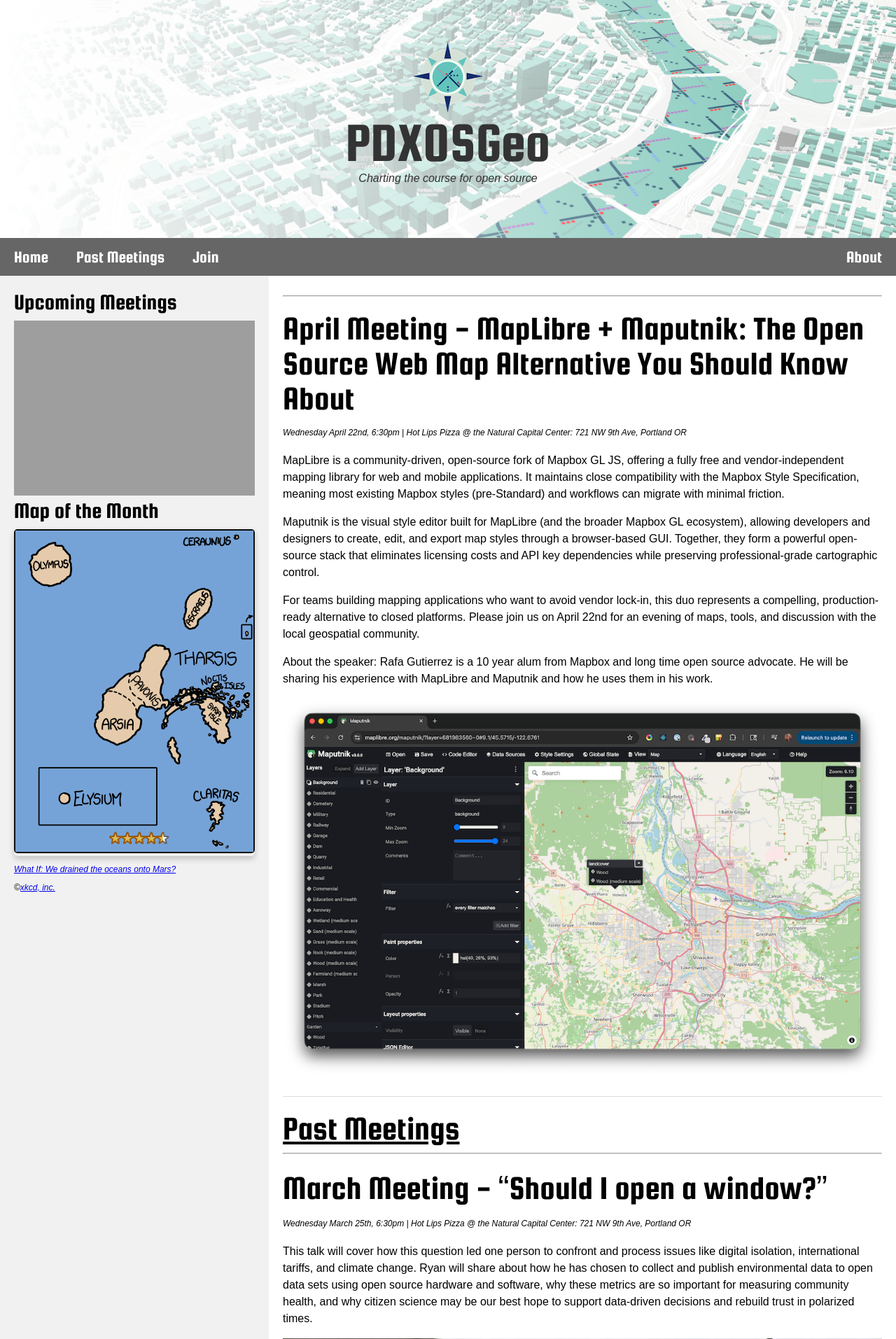
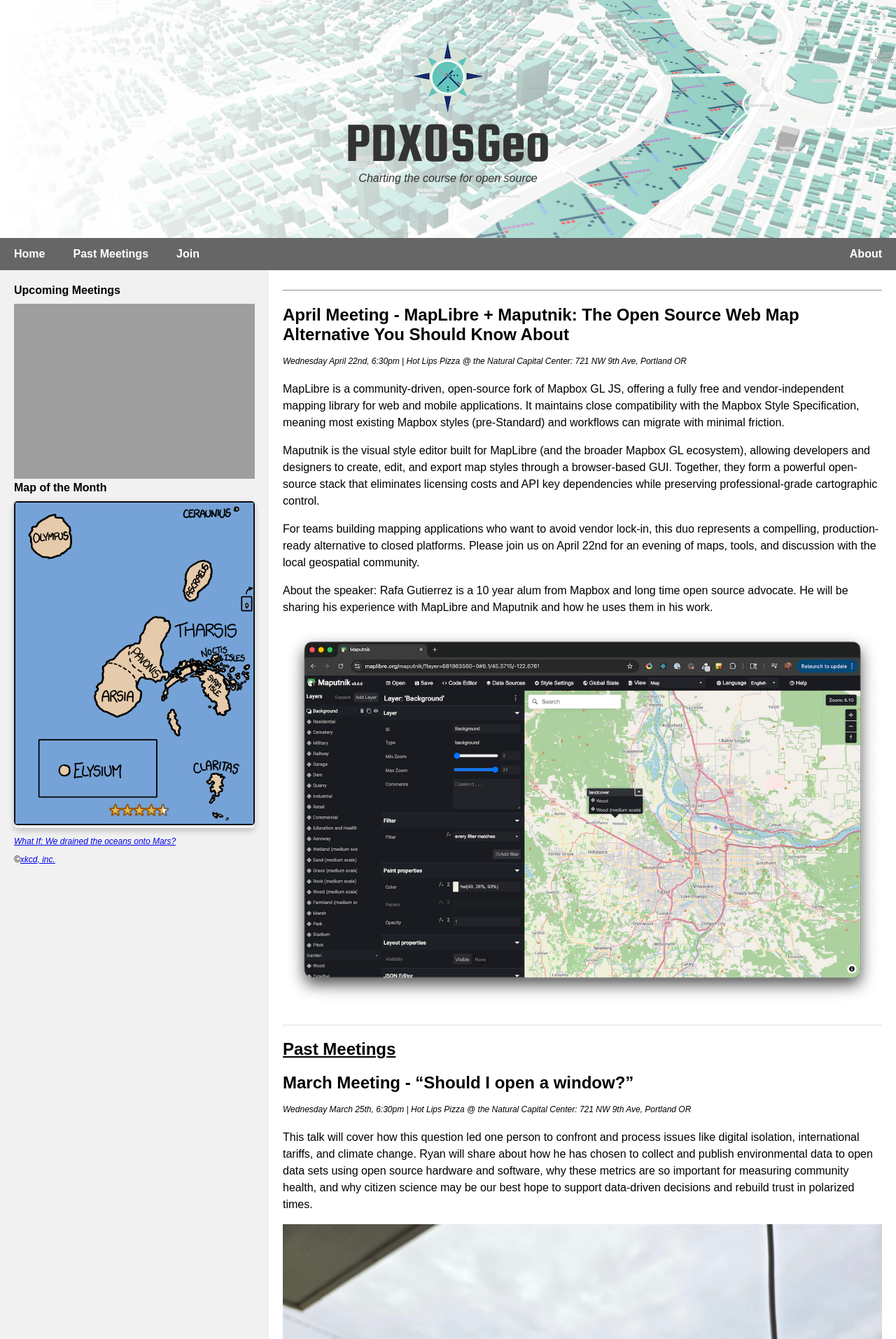
Before and after one commit to pdxosgeo/pdxosgeoweb, a PHP site: page / in a window 1280 px wide. Shown: the top 1913 px of the page at 70% size. Run offline with PHP 8.4, Linux system fonts and the light colour scheme; grey boxes are pictures that could not be loaded.

Commit message:
Update index.html and pdxosgeo.css
- Removed unnecessary horizontal rules and adjusted header formatting in index.html.
- Consolidated content for clarity in the "Happy New Year" section.
- Improved CSS styles for the navbar and header, including font adjustments and layout enhancements.

```diff
--- a/assets/css/pdxosgeo.css
+++ b/assets/css/pdxosgeo.css
@@ -13,11 +13,9 @@
   padding: 60px;
   text-align: center;
   color: #333;
-        background: linear-gradient(
-            to right,
+  background: linear-gradient(to right,
       rgba(255, 255, 255, 1),
-            rgba(255, 255, 255, 0)
-          ),
+      rgba(255, 255, 255, 0)),
     url("/assets/img/backgd-map.png");
   background-size: cover;
   /* align the content vertically */
@@ -26,6 +24,7 @@
   justify-content: left;
   align-items: center;
 }
+
 .header h1 {
   font-family: "Squada One", sans-serif;
   font-weight: 400;
@@ -34,6 +33,7 @@
   text-align: left;
   margin: 0;
 }
+
 .header .subheading {
   margin-top: 0;
   font-style: italic;
@@ -50,9 +50,9 @@
 
 /* Style the navigation bar links */
 .navbar a {
-        font-family: "squada one", sans-serif;
-        font-size: 1.5em;
-        font-weight: 200;
+  font-family: "poppins", sans-serif;
+  font-size: 1em;
+  font-weight: 600;
   float: left;
   display: block;
   color: white;
@@ -80,27 +80,30 @@
 
 /* Column container */
 .row {
-        display: -ms-flexbox; /* IE10 */
+  display: -ms-flexbox;
+  /* IE10 */
   display: flex;
-        -ms-flex-wrap: wrap; /* IE10 */
+  -ms-flex-wrap: wrap;
+  /* IE10 */
   flex-wrap: wrap;
 }
 
 /* Create two unequal columns that sits next to each other */
 /* Sidebar/left column */
 .side {
-        -ms-flex: 30%; /* IE10 */
+  -ms-flex: 30%;
+  /* IE10 */
   flex: 30%;
   background-color: #f1f1f1;
   padding: 20px;
 }
+
 .side h2 {
-        font-family: "Squada One", sans-serif;
+  font-family: "Poppins", sans-serif;
   font-weight: 600;
   font-style: normal;
-        font-size: 2em;
+  font-size: 1em;
   margin-top: 0;
-        font-weight: 200;
   margin-bottom: 10px;
 }
 
@@ -115,6 +118,7 @@
   font-style: italic;
   font-size: 0.75em;
 }
+
 .side .motm {
   width: 100%;
   border-radius: 5px;
@@ -128,36 +132,40 @@
 
 /* Main column */
 .main {
-        -ms-flex: 70%; /* IE10 */
+  -ms-flex: 70%;
+  /* IE10 */
   flex: 70%;
   background-color: white;
   padding: 20px;
   line-height: 1.5em;
 }
+
 .main h2 {
-        font-family: "Squada One", sans-serif;
-        font-weight: 200;
+  font-family: "Poppins", sans-serif;
+  font-weight: 600;
   font-style: normal;
-        font-size: 3em;
+  font-size: 1.5em;
   margin-top: 20px;
-        font-weight: 200;
-        /* font-size: 1.5em; */
   margin-bottom: 10px;
   line-height: normal;
 }
+
 .main .topic {
   font-weight: 600;
 }
+
 .main .byline {
   font-style: italic;
   font-size: 0.75em;
 }
+
 /* join */
 .join {
   padding: 20px;
   text-align: center;
   background: #ddd;
 }
+
 .join h2 {
   font-family: "Squada One", sans-serif;
   font-weight: 400;
@@ -168,6 +176,7 @@
   /* font-size: 1.5em; */
   margin-bottom: 10px;
 }
+
 .join .logos {
   display: flex;
   /* column */
@@ -175,10 +184,12 @@
   justify-content: space-evenly;
   align-items: center;
 }
+
 .join img {
   /* padding: 20px; */
   max-width: 150px;
 }
+
 .about {
   overflow: hidden;
   background-color: #333;
@@ -188,14 +199,14 @@
   color: white;
   text-align: center;
 }
+
 .about h2 {
-        font-family: "Squada One", sans-serif;
+  font-family: "Poppins", sans-serif;
   font-weight: 400;
-        font-size: 3em;
+  font-size: 1.5em;
   font-style: normal;
   margin-top: 0;
-        font-weight: 200;
-        /* font-size: 1.5em; */
+  font-weight: 600;
   margin-bottom: 10px;
 }
 
@@ -206,19 +217,12 @@
   text-decoration: underline;
 }
 
-      .well {
-        background: #f1f1f1;
-        border: 1px solid #ccc;
-        border-radius: 0.5rem;
-        margin: 20px 0;
-        padding: 1rem 2rem;
-      }
-
 /* Responsive layout - when the screen is less than 700px wide, make the two columns stack on top of each other instead of next to each other */
 @media screen and (max-width: 700px) {
   .row {
     flex-direction: column;
   }
+
   .join .logos {
     align-items: center;
     justify-content: center;
--- a/index.html
+++ b/index.html
@@ -100,7 +100,7 @@
         />
         <!-- Past Meetings -->
         <h2 id="past-meetings">Past Meetings</h2>
-        <hr />
+
         <h2>March Meeting - “Should I open a window?”</h2>
         <p class="byline">
           Wednesday March 25th, 6:30pm | Hot Lips Pizza @ the Natural Capital
@@ -166,8 +166,8 @@
             >Rasterio</a
           >. Code will be shared and discussed!
         </p>
-        <h2>Happy New Year</h2>
-        <h2>w/ Shapely, Rasterio and Percy!</h2>
+        <hr />
+        <h2>Happy New Year w/ Shapely, Rasterio and Percy!</h2>
         <p class="byline">
           Wednesday January 28th, 6:30–8pm | Hot Lips Pizza @ the Natural
           Capital Center: 721 NW 9th Ave, Portland OR
@@ -237,16 +237,13 @@
           Mitchell-Nelson!
         </p>
         <p>In Luke's own words:</p>
-        <div class="well">
         I created an interactive web tool that allows users to generate a
         transit isochrone from any point near Trimet's service area. The web
-          tool uses a flask frontend with a leaflet map and a backend that runs
-          a headless QGIS install and some scripts to do the geoprocessing. It's
-          my first attempt at a web project!
-        </div>
+        tool uses a flask frontend with a leaflet map and a backend that runs a
+        headless QGIS install and some scripts to do the geoprocessing. It's my
+        first attempt at a web project!
         <p>Bring thoughts, ideas, support, and questions!</p>
         <p>There will also be time to discuss the survey results below:</p>
-        <div class="well">
         <img
           src="./assets/img/posts/2025-10/survey_when.png"
           alt="Which Wednesday to meet"
@@ -262,7 +259,6 @@
           alt="What topics are of interest"
           width="100%"
         />
-        </div>
 
         <p>
           As always, there will be Pizza to share, and libations available for
@@ -278,6 +274,8 @@
           >
         </p>
         <p>Meeting ID: 843 5414 0386 <br />Passcode: 166107</p>
+        <hr />
+
         <h2>September Meeting - Show & Tell!</h2>
         <p class="byline">
           Wednesday 9/17 6:30pm | Hot Lips Pizza @ the Natural Capital Center:
```
Lines whose indentation alone changed are shown as unchanged.
